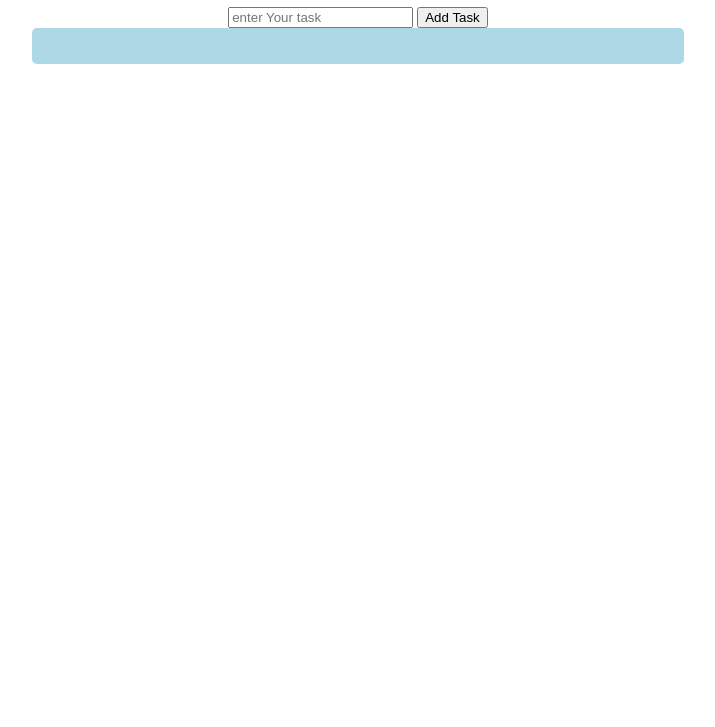
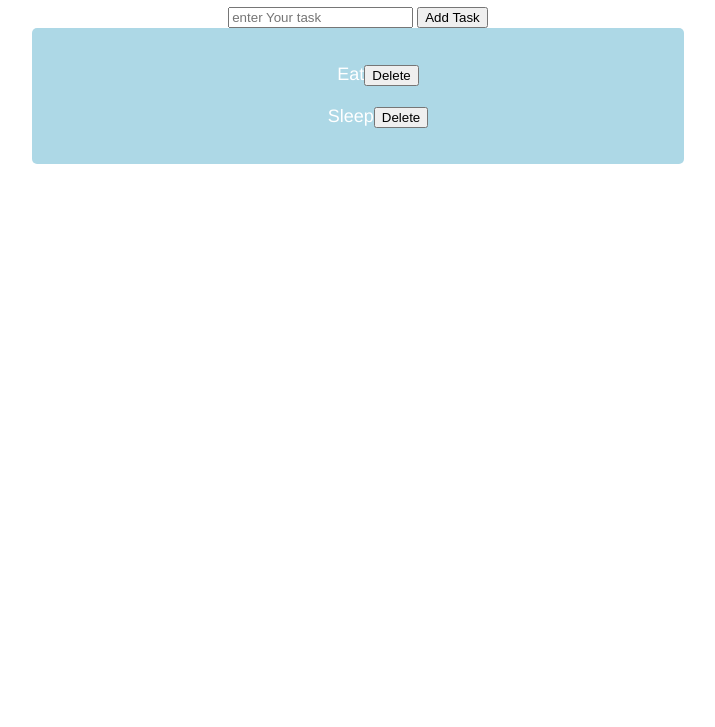
Before and after one commit to satyapal49/Todo-App, a plain HTML site: page index.html in a window 1280 px wide. Shown: the part 73-800 px from the top of the page, without its empty margins (282-997 px from the left). Drawn offline with Linux system fonts and the light colour scheme.

Commit message:
Update index.html

```diff
--- a/index.html
+++ b/index.html
@@ -12,7 +12,10 @@
         <input type="text" placeholder="enter Your task">
         <button>Add Task</button>
         <div class="box">
-            <ul></ul>
+            <ul>
+                <li>Eat<button class="delete">Delete</button></li>
+                <li>Sleep<button class="delete">Delete</button></li>
+            </ul>
         </div>
     </div>
 
```
